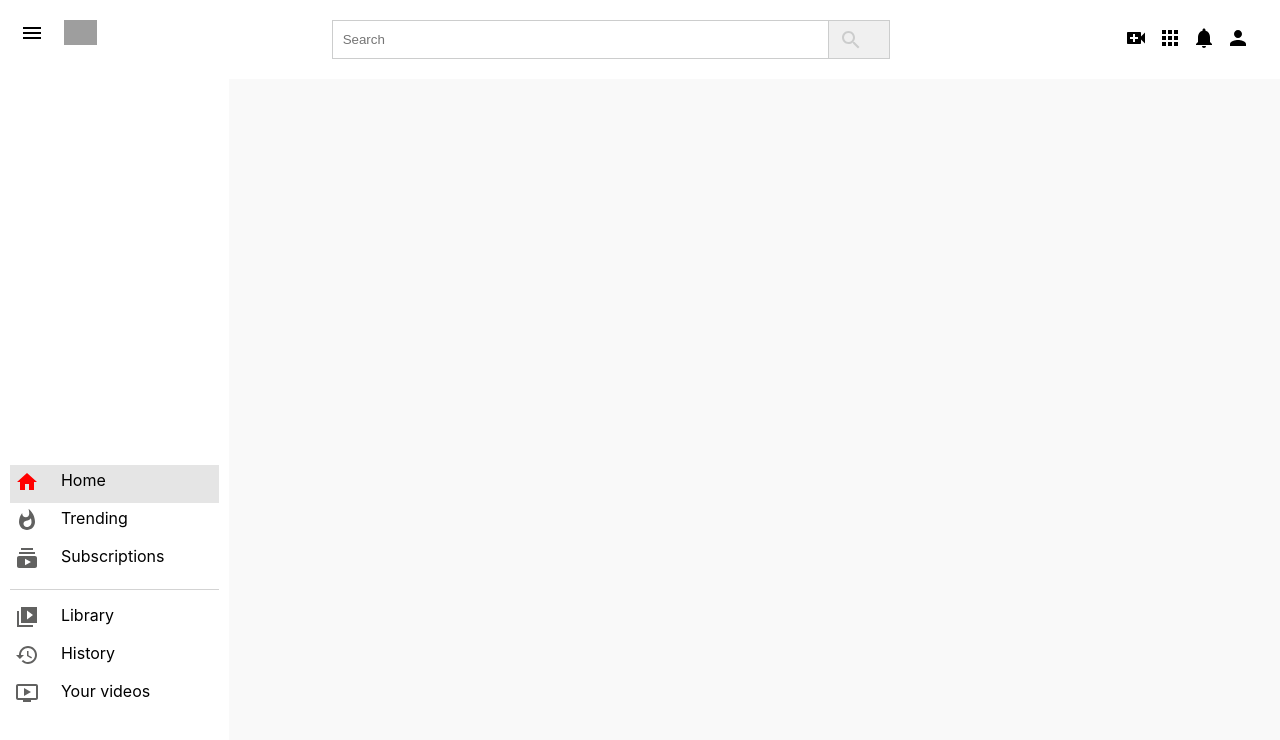
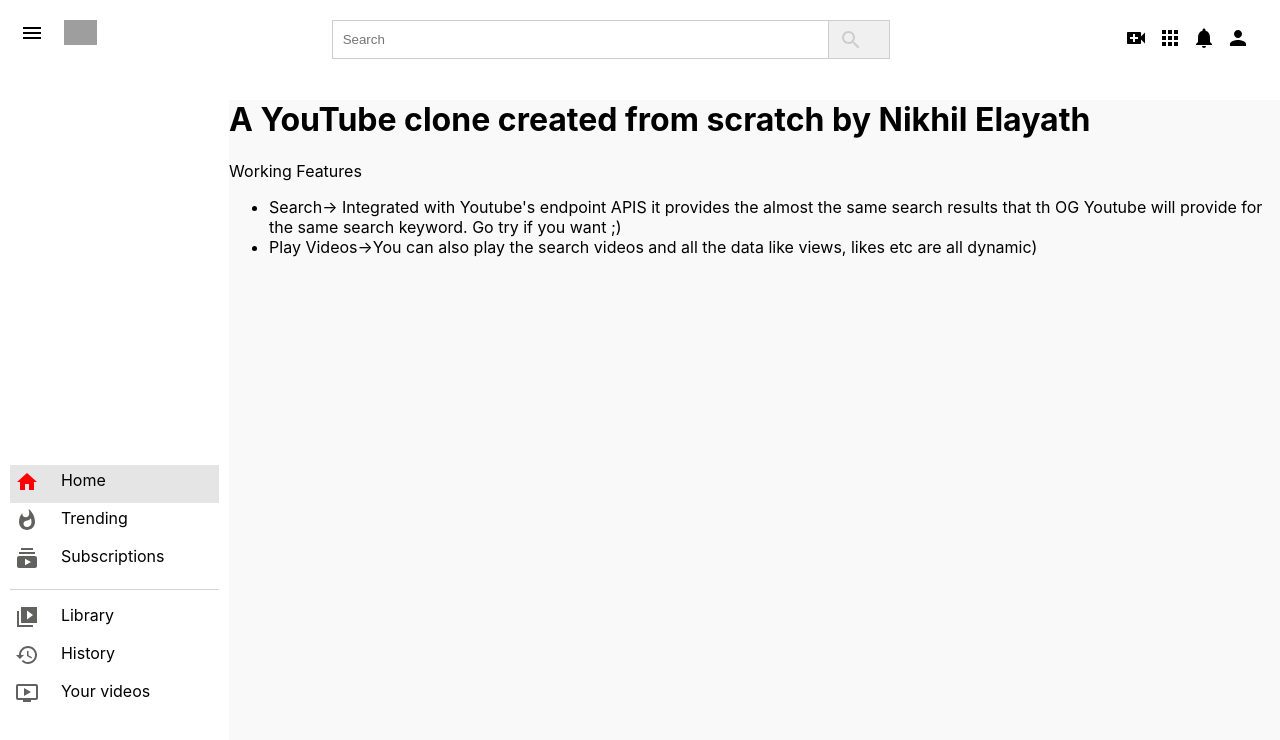
Before and after one commit to nikhil-elayath/youtube-clone, a React (Create React App) app in the folder client/: page / in a window 1280 px wide. Shown: the top 740 px of the page. Built offline with nearby package versions, Linux system fonts and the light colour scheme; grey boxes are pictures that could not be loaded; what javascript-time-ago would draw is missing.

Commit message:
added description for homepage

```diff
--- a/client/src/components/HomeSection.js
+++ b/client/src/components/HomeSection.js
@@ -10,7 +10,13 @@
 
     return (
         <div style={{backgroundColor:"#f9f9f9", height:"1000px"}}>
-            <YouTube videoId="VEkj2sanAeU" />
+            {/* <YouTube videoId="VEkj2sanAeU" /> */}
+            <h1>A YouTube clone created from scratch by Nikhil Elayath </h1>
+            <p>Working Features</p>
+            <ul>
+                <li>Search-> Integrated with Youtube's endpoint APIS it provides the almost the same search results that th OG Youtube will provide for the same search keyword. Go try if you want ;) </li>
+                <li>Play Videos->You can also play the search videos and all the data like views, likes etc are all dynamic) </li>
+            </ul>
         </div>
     )
 }
```
